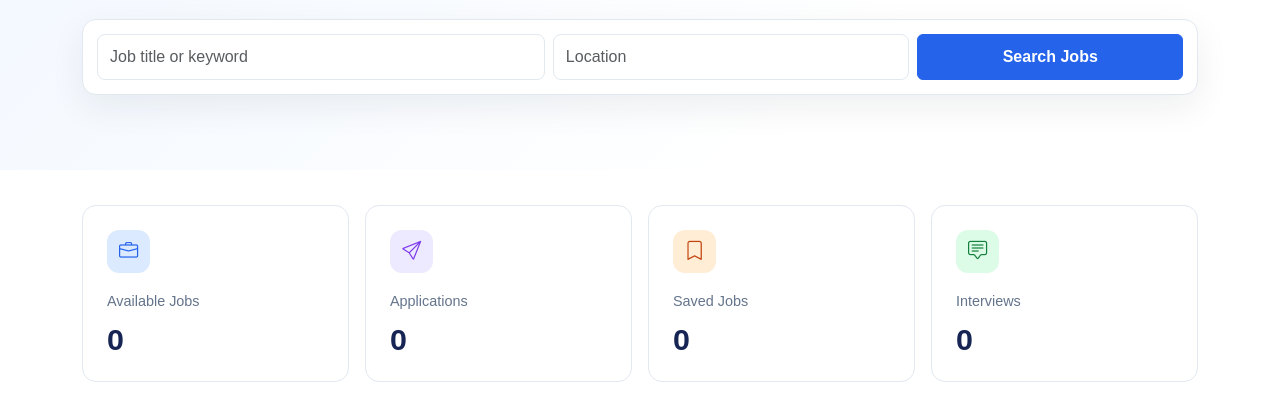
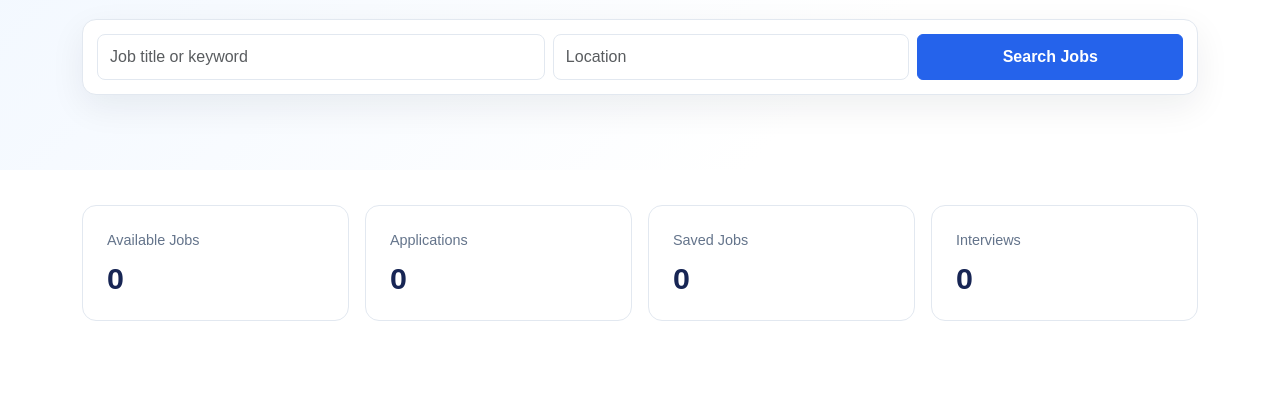
Before and after one commit to collokyegon21/Job-Tracker, a website: page index.html in a window 1280 px wide. Shown: the part 400-800 px from the top of the page. Drawn offline with nearby package versions, Linux system fonts and the light colour scheme; no server answers.

Commit message:
patching

```diff
--- a/index.html
+++ b/index.html
@@ -104,9 +104,6 @@
           <div class="row g-3">
             <div class="col-6 col-lg-3">
               <div class="stat-card">
-                <div class="stat-icon blue">
-                  <i class="bi bi-briefcase"></i>
-                </div>
                 <p>Available Jobs</p>
                 <h3 id="available-count">0</h3>
               </div>
@@ -114,9 +111,6 @@
 
             <div class="col-6 col-lg-3">
               <div class="stat-card">
-                <div class="stat-icon purple">
-                  <i class="bi bi-send"></i>
-                </div>
                 <p>Applications</p>
                 <h3 id="application-count">0</h3>
               </div>
@@ -124,9 +118,6 @@
 
             <div class="col-6 col-lg-3">
               <div class="stat-card">
-                <div class="stat-icon orange">
-                  <i class="bi bi-bookmark"></i>
-                </div>
                 <p>Saved Jobs</p>
                 <h3 id="saved-count">0</h3>
               </div>
@@ -134,9 +125,6 @@
 
             <div class="col-6 col-lg-3">
               <div class="stat-card">
-                <div class="stat-icon green">
-                  <i class="bi bi-chat-square-text"></i>
-                </div>
                 <p>Interviews</p>
                 <h3 id="interview-count">0</h3>
               </div>
@@ -252,7 +240,6 @@
           <div id="saved-list" class="row g-4">
             <div class="col-12">
               <div class="empty-state">
-                <i class="bi bi-bookmark-heart"></i>
                 <h5>No saved jobs yet</h5>
                 <p>
                   Click the bookmark button on a job listing to save it here.
```
